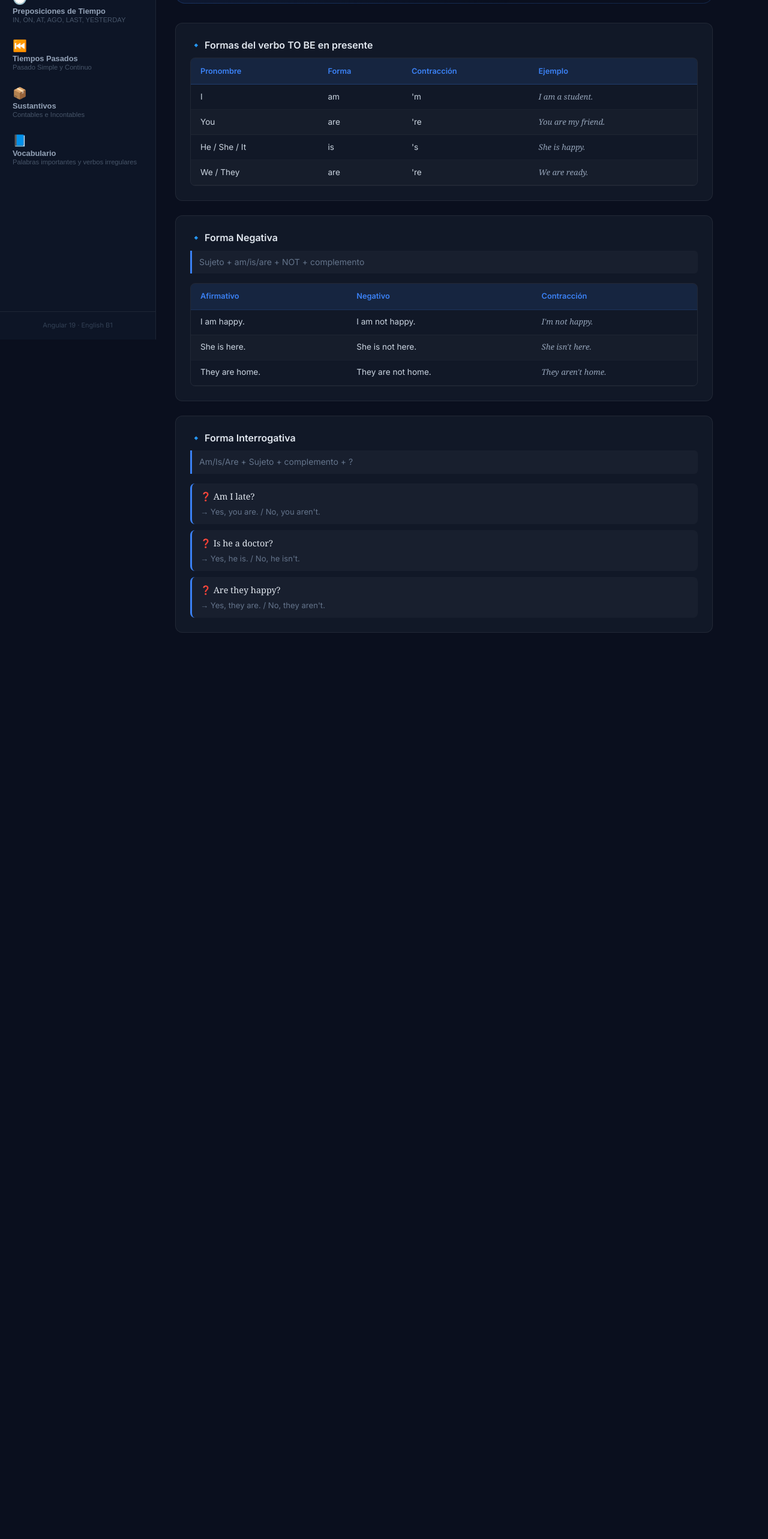
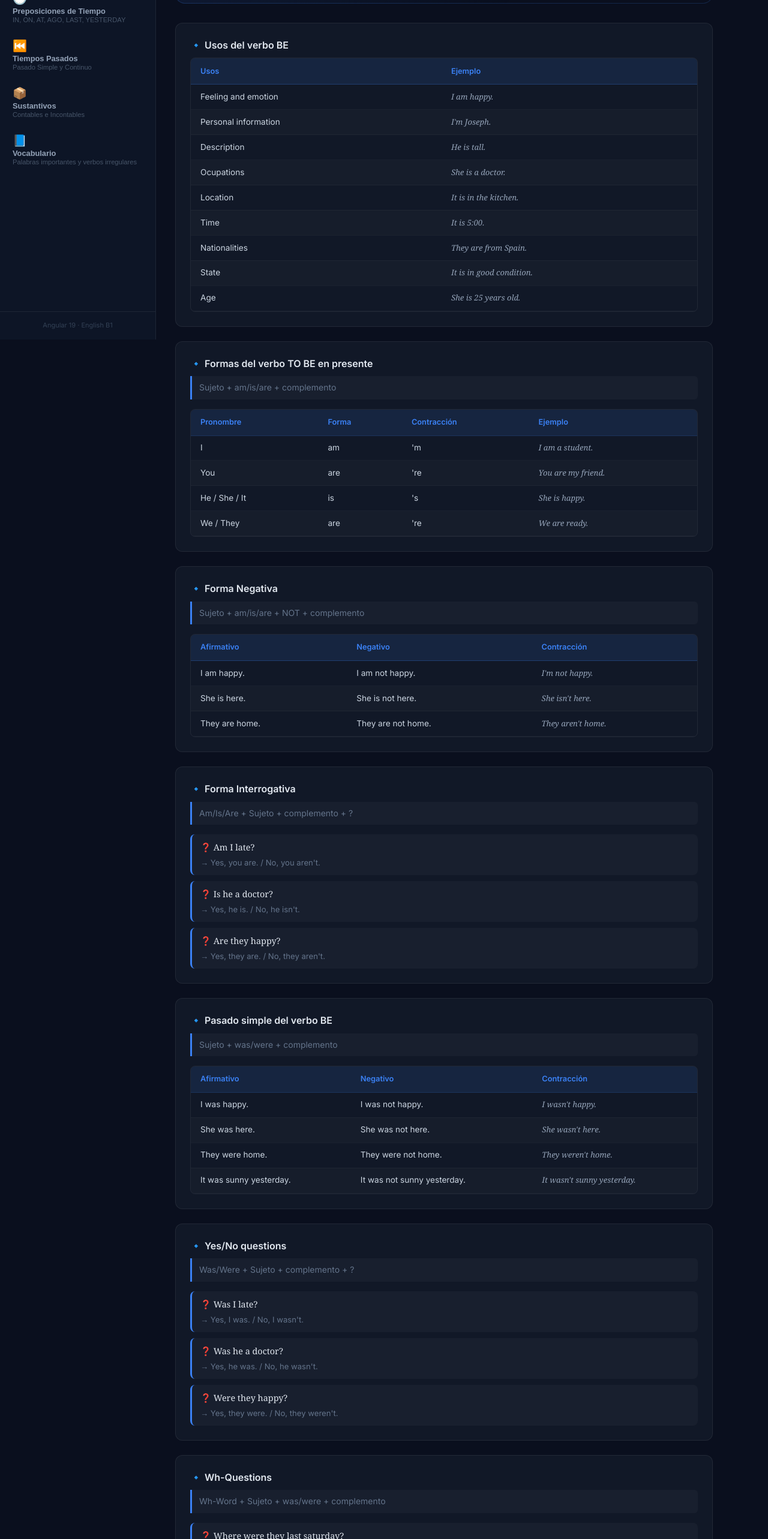
Before and after one commit to joseph517/english-grammar-app, an Angular app: page /verb-to-be in a window 1280 px wide. Shown: the part 234-2800 px from the top of the page at 60% size. Before the commit the page ends 1345 px from the top, so only its background shows below. Built offline with nearby package versions, Linux system fonts and the light colour scheme.

Commit message:
update verbo tobe section

```diff
--- a/src/app/app.component.html
+++ b/src/app/app.component.html
@@ -36,7 +36,7 @@
 
   </aside>
 
-  <!-- Contenido -->
+  <!-- Content -->
   <main class="content">
     <router-outlet />
   </main>
--- a/src/app/shared/data/topics.data.ts
+++ b/src/app/shared/data/topics.data.ts
@@ -10,7 +10,25 @@ export const TOPICS: Topic[] = [
     route: '/verb-to-be',
     sections: [
       {
+        heading: '🔹 Usos del verbo BE',
+        table: {
+          headers: ['Usos', 'Ejemplo'],
+          rows: [
+            ['Feeling and emotion', 'I am happy.'],
+            ['Personal information', "I'm Joseph."],
+            ['Description', 'He is tall.'],
+            ['Ocupations', 'She is a doctor.'],
+            ['Location', 'It is in the kitchen.'],
+            ['Time', 'It is 5:00.'],
+            ['Nationalities', 'They are from Spain.'],
+            ['State', 'It is in good condition.'],
+            ['Age', 'She is 25 years old.'],
+          ]
+        }
+      },
+      {
         heading: '🔹 Formas del verbo TO BE en presente',
+        content: 'Sujeto + am/is/are + complemento',
         table: {
           headers: ['Pronombre', 'Forma', 'Contracción', 'Ejemplo'],
           rows: [
@@ -42,6 +60,49 @@ export const TOPICS: Topic[] = [
           { q: 'Are they happy?', a: "Yes, they are. / No, they aren't." },
         ],
       },
+      {
+        heading: '🔹 Pasado simple del verbo BE',
+        content: 'Sujeto + was/were + complemento',
+        table: {
+          headers: ['Afirmativo', 'Negativo', 'Contracción'],
+          rows: [
+            ['I was happy.', 'I was not happy.', "I wasn't happy."],
+            ['She was here.', 'She was not here.', "She wasn't here."],
+            ['They were home.', 'They were not home.', "They weren't home."],
+            ['It was sunny yesterday.', 'It was not sunny yesterday.', "It wasn't sunny yesterday."],
+          ],
+        },
+      },
+      {
+        heading: '🔹 Yes/No questions',
+        content: 'Was/Were + Sujeto + complemento + ?',
+        examples: [
+          { q: 'Was I late?', a: "Yes, I was. / No, I wasn't." },
+          { q: 'Was he a doctor?', a: "Yes, he was. / No, he wasn't." },
+          { q: 'Were they happy?', a: "Yes, they were. / No, they weren't." },
+        ]
+      },
+      {
+        heading: '🔹 Wh-Questions',
+        content: 'Wh-Word + Sujeto + was/were + complemento',
+        examples: [
+          { q: 'Where were they last saturday?', a: 'They were at home.' },
+          { q: 'When was she in europe', a: 'She was in europe last year.' },
+          { q: 'Who was that person?', a: 'That person was a doctor.' },
+        ]
+      },
+      {
+        heading: '🔹 Expresiones de tiempo',
+        content: 'Sujeto + was/were +  lugar + expresión de tiempo',
+        table: {
+          headers: ['Ago', 'Last', 'Yester',],
+          rows: [
+            ['I was in school last year.', 'I was in school ago.', 'I was in school yesterday.', ''],
+            ['She was in school last year.', 'She was in school ago.', 'She was in school yesterday.', ''],
+            ['They were in school last year.', 'They were in school ago.', 'They were in school yesterday.', ''],
+          ],
+        }
+      }
     ],
   },
   {
```
